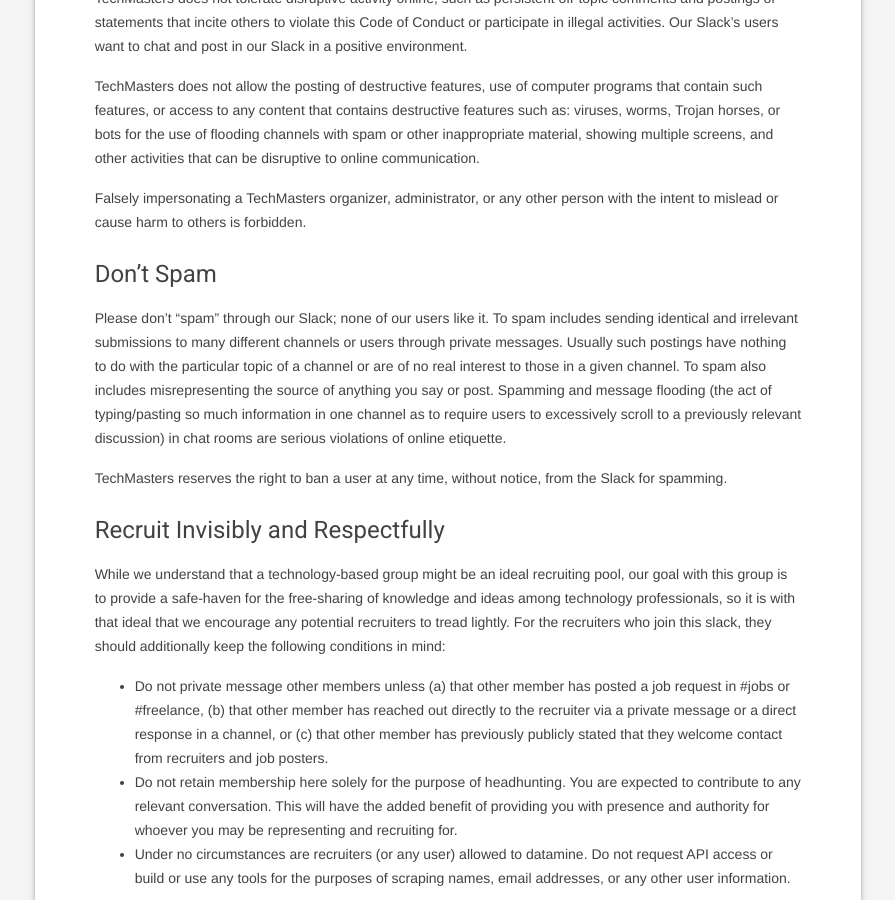
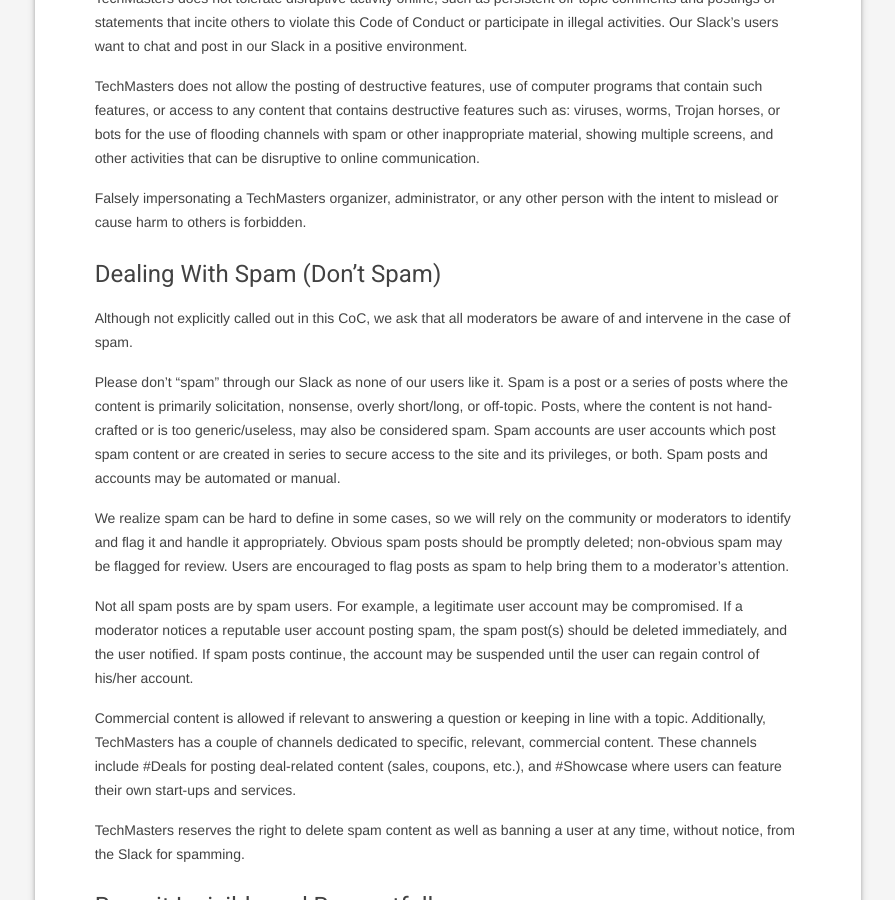
Before and after one commit to TechnologyMasters/techmasters.chat, a Jekyll site: the page built from conduct/index.md, in a window 1280 px wide and 900 px high, scrolled down 1252 px. Shown: the whole window, without its empty margins (192-1087 px from the left). Built offline with Jekyll 4.4.1, drawn with Linux system fonts in a browser that asks for light colours; comment, search, counter and statistics services are not loaded; some of the changed text lies outside the part shown.

Commit message:
Updated index.md with Spam-related Enhancements
The current CoC has proven at times to be inadequate with regards to Spam. After reading through the GoBridge CoC, it became apparent that it was a more comprehensive option, and by implementing its language on Dealing with Spam, the TechMasters community can be better protected by decreasing the ambiguity of what constitutes Spam. Additionally added Acknowledgement for this section.

```diff
--- a/conduct/index.md
+++ b/conduct/index.md
@@ -38,11 +38,19 @@
 
 Falsely impersonating a TechMasters organizer, administrator, or any other person with the intent to mislead or cause harm to others is forbidden.
 
-#### Don't Spam
+#### Dealing With Spam (Don't Spam)
 
-Please don't "spam" through our Slack; none of our users like it. To spam includes sending identical and irrelevant submissions to many different channels or users through private messages. Usually such postings have nothing to do with the particular topic of a channel or are of no real interest to those in a given channel. To spam also includes misrepresenting the source of anything you say or post. Spamming and message flooding (the act of typing/pasting so much information in one channel as to require users to excessively scroll to a previously relevant discussion) in chat rooms are serious violations of online etiquette.
+Although not explicitly called out in this CoC, we ask that all moderators be aware of and intervene in the case of spam.
 
-TechMasters reserves the right to ban a user at any time, without notice, from the Slack for spamming.
+Please don't "spam" through our Slack as none of our users like it. Spam is a post or a series of posts where the content is primarily solicitation, nonsense, overly short/long, or off-topic. Posts, where the content is not hand-crafted or is too generic/useless, may also be considered spam. Spam accounts are user accounts which post spam content or are created in series to secure access to the site and its privileges, or both. Spam posts and accounts may be automated or manual.
+
+We realize spam can be hard to define in some cases, so we will rely on the community or moderators to identify and flag it and handle it appropriately. Obvious spam posts should be promptly deleted; non-obvious spam may be flagged for review. Users are encouraged to flag posts as spam to help bring them to a moderator’s attention.
+
+Not all spam posts are by spam users. For example, a legitimate user account may be compromised. If a moderator notices a reputable user account posting spam, the spam post(s) should be deleted immediately, and the user notified. If spam posts continue, the account may be suspended until the user can regain control of his/her account.
+
+Commercial content is allowed if relevant to answering a question or keeping in line with a topic. Additionally, TechMasters has a couple of channels dedicated to specific, relevant, commercial content. These channels include #Deals for posting deal-related content (sales, coupons, etc.), and #Showcase where users can feature their own start-ups and services.
+
+TechMasters reserves the right to delete spam content as well as banning a user at any time, without notice, from the Slack for spamming.
 
 #### Recruit Invisibly and Respectfully
 
@@ -97,4 +105,8 @@
 * **Jasna Todorovic** - Contact [@jasna on Slack](https://techmasters.slack.com/messages/@jasna) or [by email](mailto:jasna@techmasters.email).
 * View the rest of our Admins by navigating to the [Team page](https://techmasters.slack.com/team) and clicking "view admins" at the top.
 
+##### Acknowledgements
+
+Parts of the **Dealing With Spam** section of this Code of Conduct were derived from the GoBridge Code of Conduct document.
+
 Thanks for following this Code of Conduct and joining the TechMasters community!
```
Also changed, not shown: other parts of conduct/index.md (+1 -1 lines).
